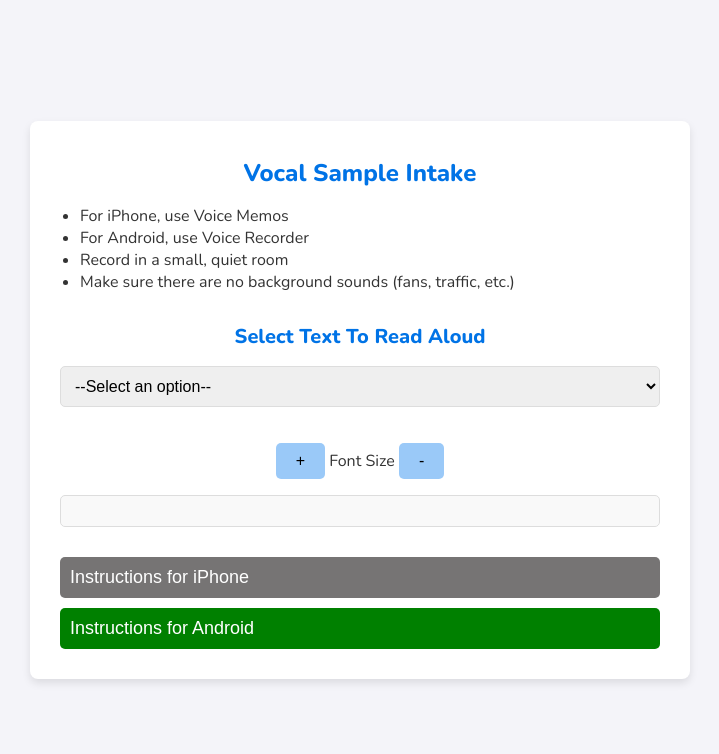
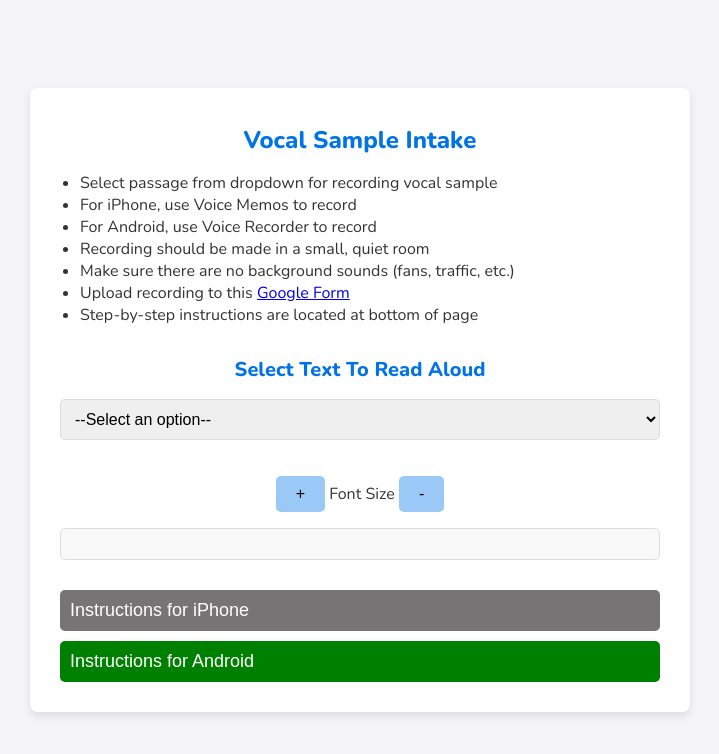
Before and after one commit to dnslp/sample, a plain HTML site: page index.html in a window 1280 px wide. Shown: the whole page, without its empty margins (280-999 px from the left). Drawn offline with nearby package versions, Linux system fonts and the light colour scheme.

Commit message:
Update index.html

```diff
--- a/index.html
+++ b/index.html
@@ -128,10 +128,14 @@
     <div class="container">
         <h1>Vocal Sample Intake</h1>
         <ul>
-            <li>For iPhone, use Voice Memos</li>
-            <li>For Android, use Voice Recorder</li>
-            <li>Record in a small, quiet room</li>
+            <li>Select passage from dropdown for recording vocal sample</li>
+            <li>For iPhone, use Voice Memos to record</li>
+            <li>For Android, use Voice Recorder to record</li>
+            <li>Recording should be made in a small, quiet room</li>
             <li>Make sure there are no background sounds (fans, traffic, etc.)</li>
+            <li>Upload recording to this <a href="https://forms.gle/7XyhAcujb8VqiGRV9">Google Form </a> </li>
+            <li>Step-by-step instructions are located at bottom of page</li>
+
         </ul>
 
         <h2>Select Text To Read Aloud</h2>
```
